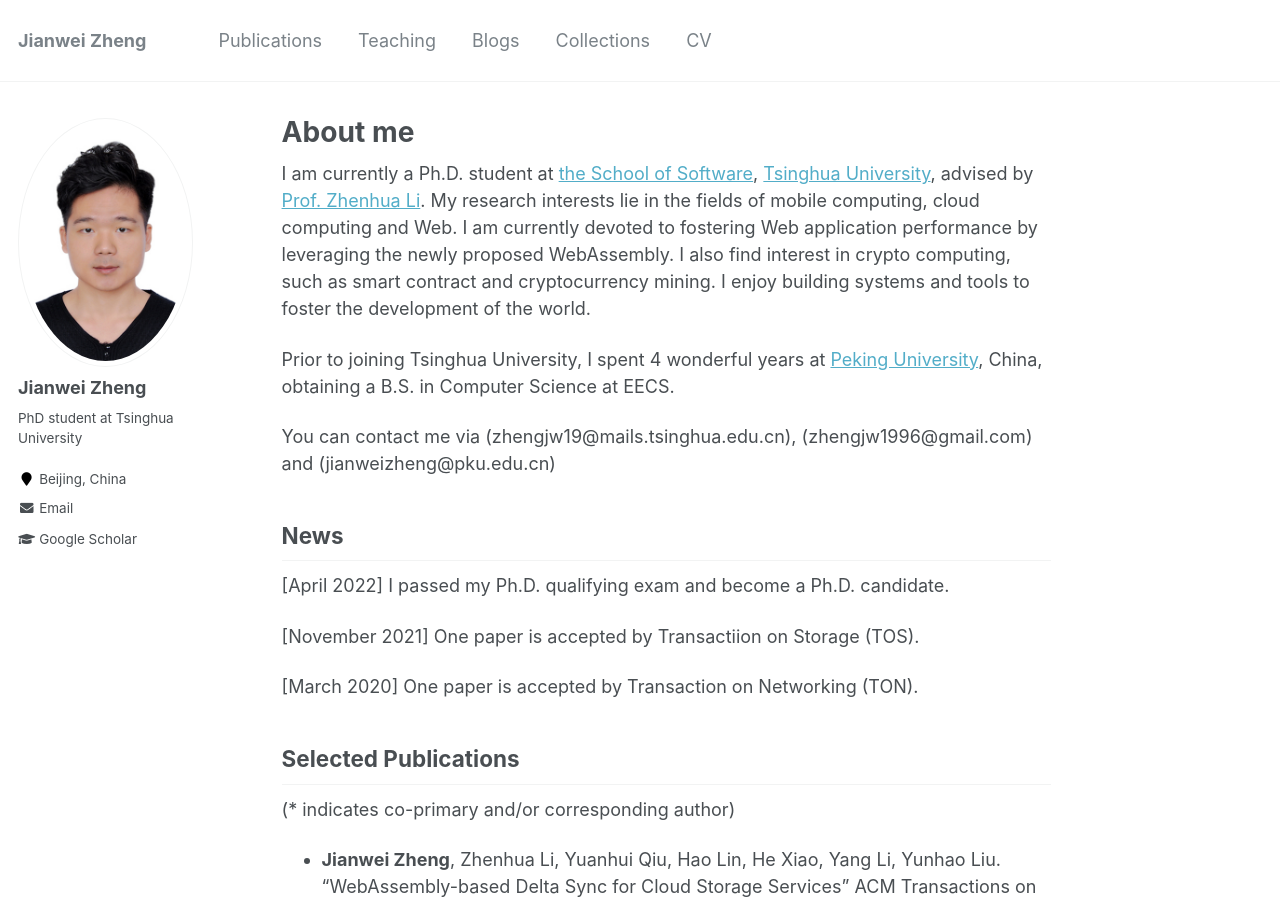
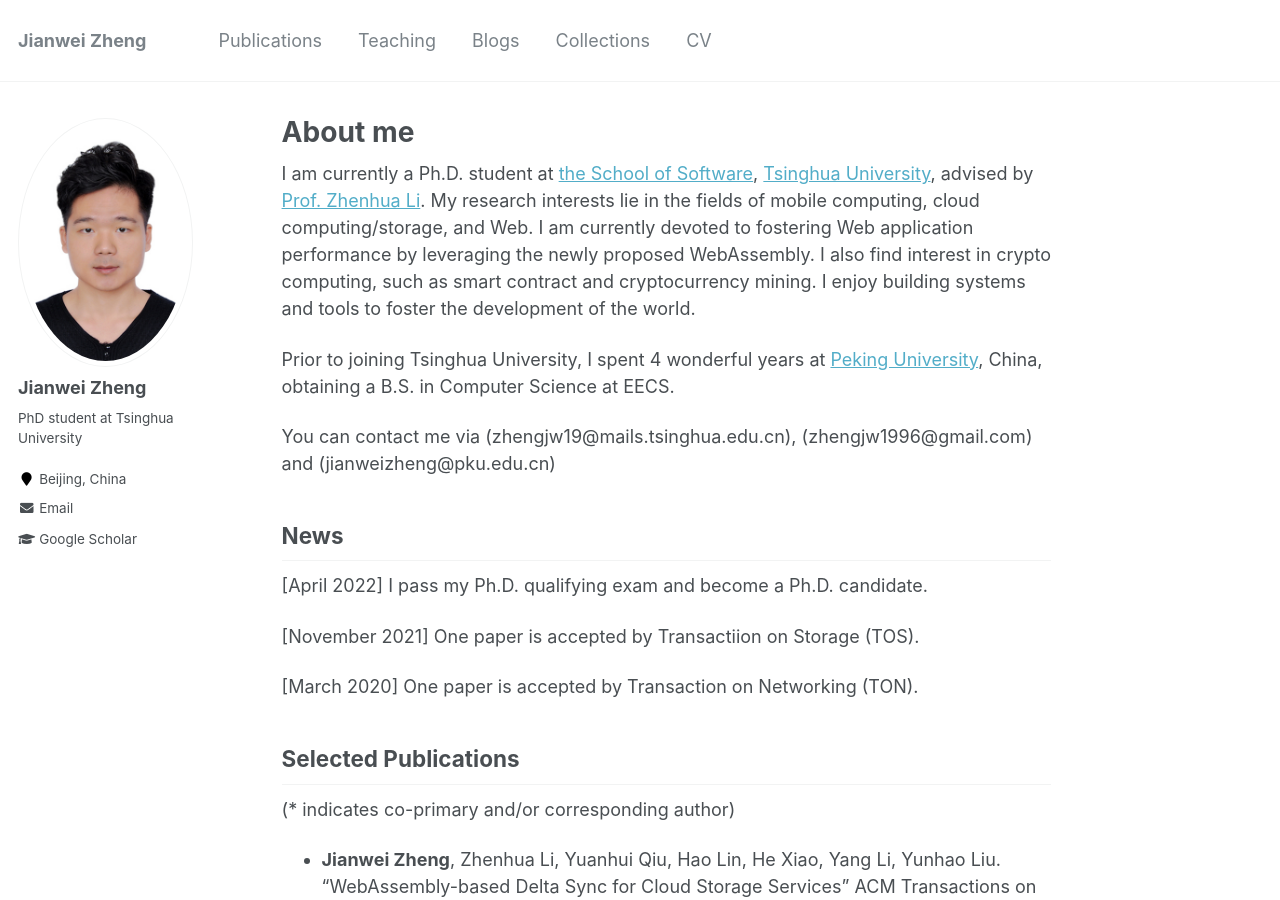
Before and after one commit to jwzheng96/jwzheng96.github.io, a Jekyll site: the page built from _pages/about.md, in a window 1280 px wide and 900 px high. Built offline with Jekyll 4.4.1, drawn with Linux system fonts in a browser that asks for light colours.

Commit message:
fix typos

```diff
--- a/_pages/about.md
+++ b/_pages/about.md
@@ -9,7 +9,7 @@ redirect_from:
 ---
 
 I am currently a Ph.D. student at [the School of Software](https://www.thss.tsinghua.edu.cn/), [Tsinghua University](http://info.tsinghua.edu.cn/index.jsp), advised by [Prof. Zhenhua Li](http://www.greenorbs.org/people/lzh/).
-My research interests lie in the fields of mobile computing, cloud computing and Web.
+My research interests lie in the fields of mobile computing, cloud computing/storage, and Web.
 I am currently devoted to fostering Web application performance by leveraging the newly proposed WebAssembly.
 I also find interest in crypto computing, such as smart contract and cryptocurrency mining.
 I enjoy building systems and tools to foster the development of the world.
@@ -20,7 +20,7 @@ You can contact me via (zhengjw19@mails.tsinghua.edu.cn), (zhengjw1996@gmail.com
 
 
 ## News
-[April 2022] I passed my Ph.D. qualifying exam and become a Ph.D. candidate.
+[April 2022] I pass my Ph.D. qualifying exam and become a Ph.D. candidate.
 
 [November 2021] One paper is accepted by Transactiion on Storage (TOS).
 
```
Also changed, not shown: _pages/cv.md (+1 -1 lines).
